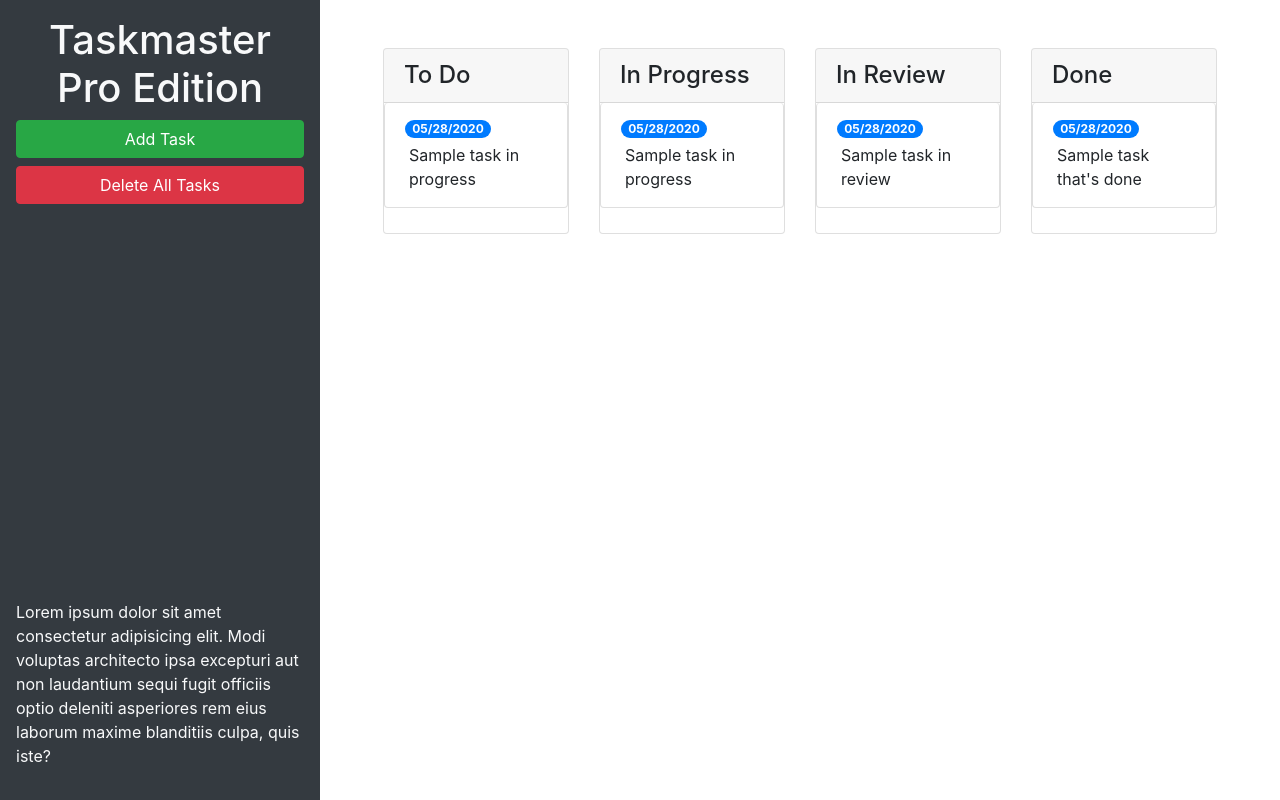
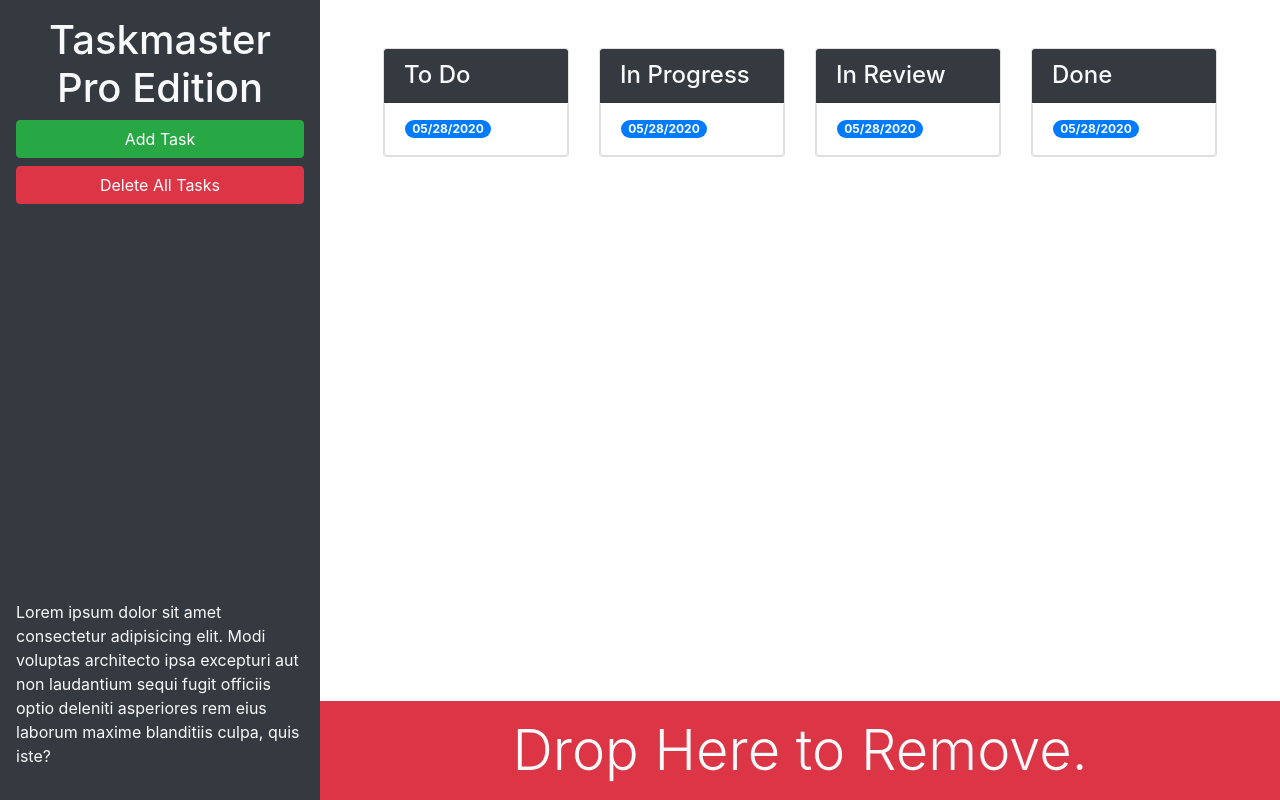
Before and after one commit to Ghardlotte/taskmaster-pro, a plain HTML site: page taskmaster-starter/index.html in a window 1280 px wide. Drawn offline with nearby package versions, Linux system fonts and the light colour scheme.

Commit message:
added trash drop zone

```diff
--- a/taskmaster-starter/assets/css/style.css
+++ b/taskmaster-starter/assets/css/style.css
@@ -1,3 +1,3 @@
-ul.list-group {
-  min-height: 130px;
-}
+/* ul.list-group { */
+  /* min-height: 130px; */
+/* } */
--- a/taskmaster-starter/index.html
+++ b/taskmaster-starter/index.html
@@ -13,26 +13,26 @@
 <body>
 
   <div class="row min-vh-100 no-gutters">
-    <header class="col-12 col-lg-3 bg-dark text-light d-flex flex-column p-4 p-lg-3">
+    <header class="col-12 col-lg-3 bg-dark text-light sticky-top d-flex flex-column p-4 p-lg-3">
       <h1 class="text-center">Taskmaster Pro Edition</h1>
       <button id="create-task" class="btn btn-block btn-success" data-toggle="modal" data-target="#task-form-modal">Add
         Task</button>
       <button id="remove-tasks" class="btn btn-block btn-danger">Delete All Tasks</button>
-      <p class="mt-auto">Lorem ipsum dolor sit amet consectetur adipisicing elit. Modi voluptas architecto ipsa
+      <p class="mt-auto d-none d-lg-block">Lorem ipsum dolor sit amet consectetur adipisicing elit. Modi voluptas architecto ipsa
         excepturi aut non
         laudantium sequi fugit officiis optio deleniti asperiores rem eius laborum maxime blanditiis culpa, quis iste?
       </p>
     </header>
-    <main class="col-12 col-lg-9">
+    <main class="col-12 col-lg-9 d-flex flex-column">
       <div class="m-5 row justify-content-around">
         <!--toDo start-->
         <div class="col-12 col-md-6 col-xl-3 mb-3">
           <div class="card">
-            <h4 class="card-header">To Do</h4>
+            <h4 class="card-header bg-dark text-light">To Do</h4>
             <ul id="list-toDo" class="list-group">
               <li class="list-group-item">
                 <span class="badge badge-primary badge-pill">05/28/2020</span>
-                <p class="m-1">Sample task in progress</p>
+                <p class="m-1"></p>
               </li>
             </ul>
           </div>
@@ -41,11 +41,11 @@
         <!-- in progress start -->
         <div class="col-12 col-md-6 col-xl-3 mb-3">
           <div class="card">
-            <h4 class="card-header">In Progress</h4>
+            <h4 class="card-header bg-dark text-light">In Progress</h4>
             <ul id="list-inProgress" class="list-group">
               <li class="list-group-item">
                 <span class="badge badge-primary badge-pill">05/28/2020</span>
-                <p class="m-1">Sample task in progress</p>
+                <p class="m-1"></p>
               </li>
           </ul>
          </div>
@@ -54,11 +54,11 @@
          <!-- in review start -->
         <div class="col-12 col-md-6 col-xl-3 mb-3">
           <div class="card">
-          <h4 class="card-header">In Review</h4>
+          <h4 class="card-header bg-dark text-light">In Review</h4>
           <ul id="list-inReview" class="list-group">
             <li class="list-group-item">
               <span class="badge badge-primary badge-pill">05/28/2020</span>
-              <p class="m-1">Sample task in review</p>
+              <p class="m-1"></p>
             </li>
           </ul>
         </div>
@@ -67,19 +67,21 @@
         <!-- done start -->
         <div class="col-12 col-md-6 col-xl-3 mb-3">
           <div class="card">
-          <h4 class="card-header">Done</h4>
+          <h4 class="card-header bg-dark text-light">Done</h4>
           <ul id="list-done" class="list-group">
             <li class="list-group-item">
               <span class="badge badge-primary badge-pill">05/28/2020</span>
-              <p class="m-1">Sample task that's done</p>
+              <p class="m-1"></p>
             </li>
           </ul>
         </div>
         </div>
         <!-- done end -->
       </div>
-
-
+      <div id="trash" class="mt-auto">
+        <div class="w-100 bg-danger p-3 text-center text-light display-4">
+          Drop Here to Remove.
+        </div>
     </main>
   </div>
 
```
